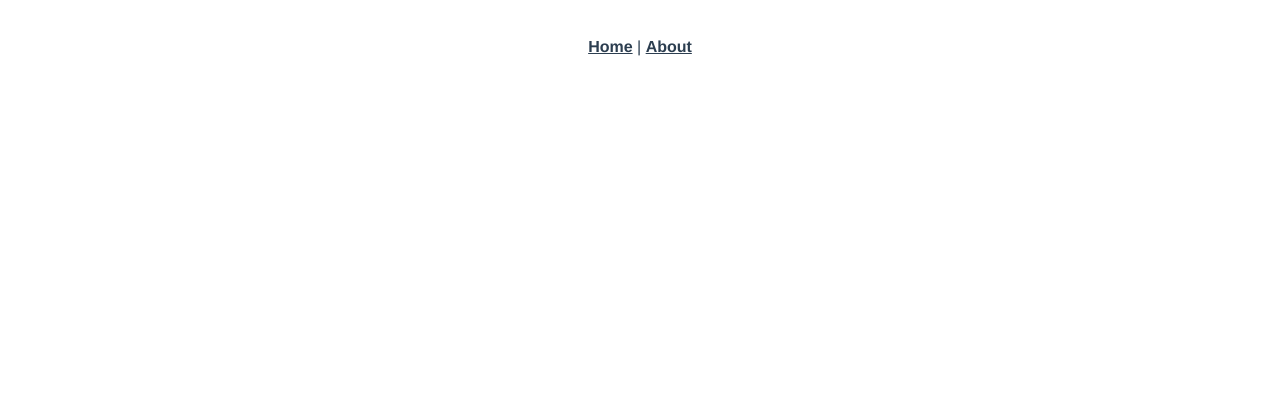
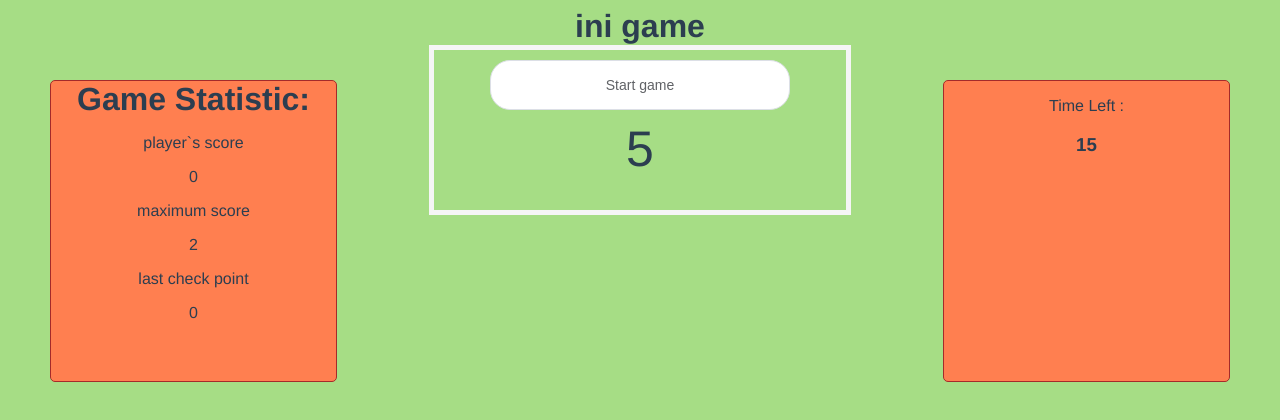
Before and after one commit to secerolmeup/game_client, a Vue app: page /game in a window 1280 px wide. Shown: the top 420 px of the page. Built offline with nearby package versions, Linux system fonts and the light colour scheme.

Commit message:
game sedikit lagi jadi, aturan2nya baru dibikin

```diff
--- a/src/App.vue
+++ b/src/App.vue
@@ -1,14 +1,15 @@
 <template>
   <div id="app">
-    <div id="nav">
-      <router-link to="/">Home</router-link> |
-      <router-link to="/about">About</router-link>
-    </div>
     <router-view/>
   </div>
 </template>
 
 <style>
+html{
+  margin: 0px;
+  padding: 0px;
+  background-color: #a6dd85;
+}
 #app {
   font-family: 'Avenir', Helvetica, Arial, sans-serif;
   -webkit-font-smoothing: antialiased;
--- a/src/router.js
+++ b/src/router.js
@@ -1,9 +1,8 @@
 import Vue from 'vue'
 import Router from 'vue-router'
 import Home from './views/Home.vue'
-
+import Game from '@/views/game'
 Vue.use(Router)
-
 export default new Router({
   mode: 'history',
   base: process.env.BASE_URL,
@@ -20,6 +19,11 @@ export default new Router({
       // this generates a separate chunk (about.[hash].js) for this route
       // which is lazy-loaded when the route is visited.
       component: () => import(/* webpackChunkName: "about" */ './views/About.vue')
+    },
+    {
+      path: '/game',
+      name: 'game',
+      component: Game
     }
   ]
 })
--- /dev/null
+++ b/src/views/game.vue
@@ -0,0 +1,247 @@
+<template>
+  <div class="game">
+    <h1>
+      <a @click="startgame">ini game</a>
+    </h1>
+    <el-row>
+      <el-col :span="8">
+        <div class="grid-content left">
+          <div class="leftside">
+            <h1>Game Statistic:</h1>
+            <p>player`s score</p>
+            <span>{{hovered}}</span>
+            <p>maximum score</p>
+            <span>{{count}}</span>
+            <p>last check point</p>
+            <span>{{score}}</span>
+          </div>
+          <div class="arrowKiri" v-if="hidden === 'tipu'">
+            <h1>Jangan Mudah percaya sama</h1>
+            <!-- <img src="https://thumbs.gfycat.com/DelectableBreakableHuman-small.gif" alt /> -->
+            <img
+              class="imgarrowKiri"
+              src="https://media1.giphy.com/media/yvBOvlY4rqgXP8h1Ih/source.gif"
+              alt
+            />
+          </div>
+        </div>
+      </el-col>
+      <el-col :span="8">
+        <div class="grid-content mid-1">
+          <span v-if="isStart === false && isEnd === false" class="beforestart">
+            <el-button class="buttonStart" @click="startGame">Start game</el-button>
+            <span class="hitungmundur">{{hitungmundur}}</span>
+          </span>
+          <ul class="infinite-list" v-infinite-scroll="load" style="overflow:auto">
+            <div class v-if="isStart === true">
+              <li v-for="i in count" class="infinite-list-item" :key="i">
+                <span @mouseover="showposition(i)">
+                  <el-button round @mouseover="showposition(i)" @click="myScore(i)">{{ i }}</el-button>
+                </span>
+              </li>
+            </div>
+          </ul>
+          <div class="chooseScore" v-if="isEnd === true">
+            <!-- <h1>choose one of this number to be your score:</h1>
+            <h4>
+              <a>{{scorepertama}} </a>
+            </h4>
+            <h4>
+              <a>{{scorekedua}} </a>
+            </h4>
+            <h4>
+              <a>{{scoreketiga}}</a>
+            </h4> -->
+            <h1>Your Score: </h1>
+            <h2>{{score}}</h2>
+          </div>
+        </div>
+      </el-col>
+      <el-col :span="8">
+        <div class="grid-content right">
+          <div class="rightside">
+            <p>Time Left :</p>
+            <h3>{{playtime}}</h3>
+            <!-- <h2>{{hovered}}</h2>
+            <h2>{{count}}</h2>
+            <h2>{{score}}</h2>
+            <h3>{{hitungmundur}}</h3>-->
+          </div>
+        </div>
+        <div class="arrowKanan" v-if="hidden === 'tipu'">
+          <h1>Jangan Mudah percaya sama</h1>
+          <img
+            class="imgarrowKanan"
+            src="https://media1.giphy.com/media/yvBOvlY4rqgXP8h1Ih/source.gif"
+            alt
+          />
+        </div>
+      </el-col>
+    </el-row>
+  </div>
+</template>
+
+<script>
+import { setInterval, setTimeout, clearInterval } from "timers";
+export default {
+  data() {
+    return {
+      isStart: false,
+      isEnd: false,
+      hover: false,
+      game: false,
+      count: 0,
+      hovered: 0,
+      score: 0,
+      pilihScore1: 0,
+      pilihScore2: 0,
+      pilihScore3: 0,
+      countdown: false,
+      hitungmundur: 5,
+      playtime: 15,
+      hidden: "benar"
+    };
+  },
+  methods: {
+    startgame() {
+      this.game = true;
+    },
+    load() {
+      if (this.count < 1000) {
+        this.count += 2;
+      }
+    },
+    myScore(score) {
+      this.score = score;
+      console.log(score, "ini milik saya");
+    },
+    showposition(position) {
+      console.log(position, "ini positionnya");
+      this.hovered = position;
+    },
+    startGame() {
+      setTimeout(() => {
+        console.log("ini di dalam interval");
+        this.isStart = true;
+        let hitungan = setInterval(() => {
+          console.log("interval 1 detik");
+          if (this.playtime > 0) {
+            this.playtime--;
+          } else {
+            clearInterval(hitungan);
+            this.isStart = false;
+            this.isEnd = true;
+          }
+        }, 1000);
+      }, 5000);
+      //   this.beforeBegin();
+      console.log("udah selesai itung");
+    }
+  },
+  computed: {
+    scorepertama() {
+      return Math.round((((this.hovered * 5) / 4) * 3) / 2)
+    },
+    scorekedua() {
+      return this.hovered
+    },
+    scoreketiga() {
+      return Math.round(Math.random()*(this.hovered*2*2*2*2*2/100))
+    }
+  }
+};
+</script>
+
+<style scoped>
+.grid-content {
+  border: 1px solid transparent;
+  align-items: center;
+  display: flex;
+  align-content: center;
+}
+.mid-1 {
+  border: 5px solid whitesmoke;
+  display: flex;
+  flex-direction: column;
+  justify-content: center;
+  align-content: center;
+}
+.game {
+  margin: 0px;
+  padding: 0px;
+  background-color: #a6dd85;
+  min-height: 100vh;
+  align-items: center;
+}
+h1 {
+  margin: 0px;
+}
+.leftside {
+  height: 300px;
+  position: fixed;
+  width: 285px;
+  border: 1px solid brown;
+  border-radius: 5px;
+  top: 80px;
+  left: 50px;
+  background-color: coral;
+}
+.rightside {
+  height: 300px;
+  position: fixed;
+  width: 285px;
+  border: 1px solid brown;
+  border-radius: 5px;
+  top: 80px;
+  right: 50px;
+  background-color: coral;
+}
+.el-button {
+  width: 300px;
+  height: 50px;
+  /* border: 1px solid black; */
+  border-radius: 20px;
+  margin: 10px 0px;
+}
+li {
+  list-style: none;
+}
+/* ul {
+  padding-left: 60px;
+} */
+/* .buttonStart {
+  margin-left: 60px;
+} */
+.arrowKiri {
+  position: fixed;
+  top: 500px;
+  display: flex;
+  flex-direction: column;
+}
+.imgarrowKiri {
+  position: fixed;
+  transform: rotate(180deg);
+  width: 300px;
+  height: 300px;
+  top: 320px;
+}
+.imgarrowKanan {
+  position: fixed;
+  width: 300px;
+  height: 300px;
+  top: 320px;
+}
+.arrowKanan {
+  position: fixed;
+  top: 500px;
+  display: flex;
+  flex-direction: column;
+}
+.beforestart{
+    display: flex;
+    flex-direction: column
+}
+.hitungmundur{
+    font-size: 50px;
+}
+</style>
```
